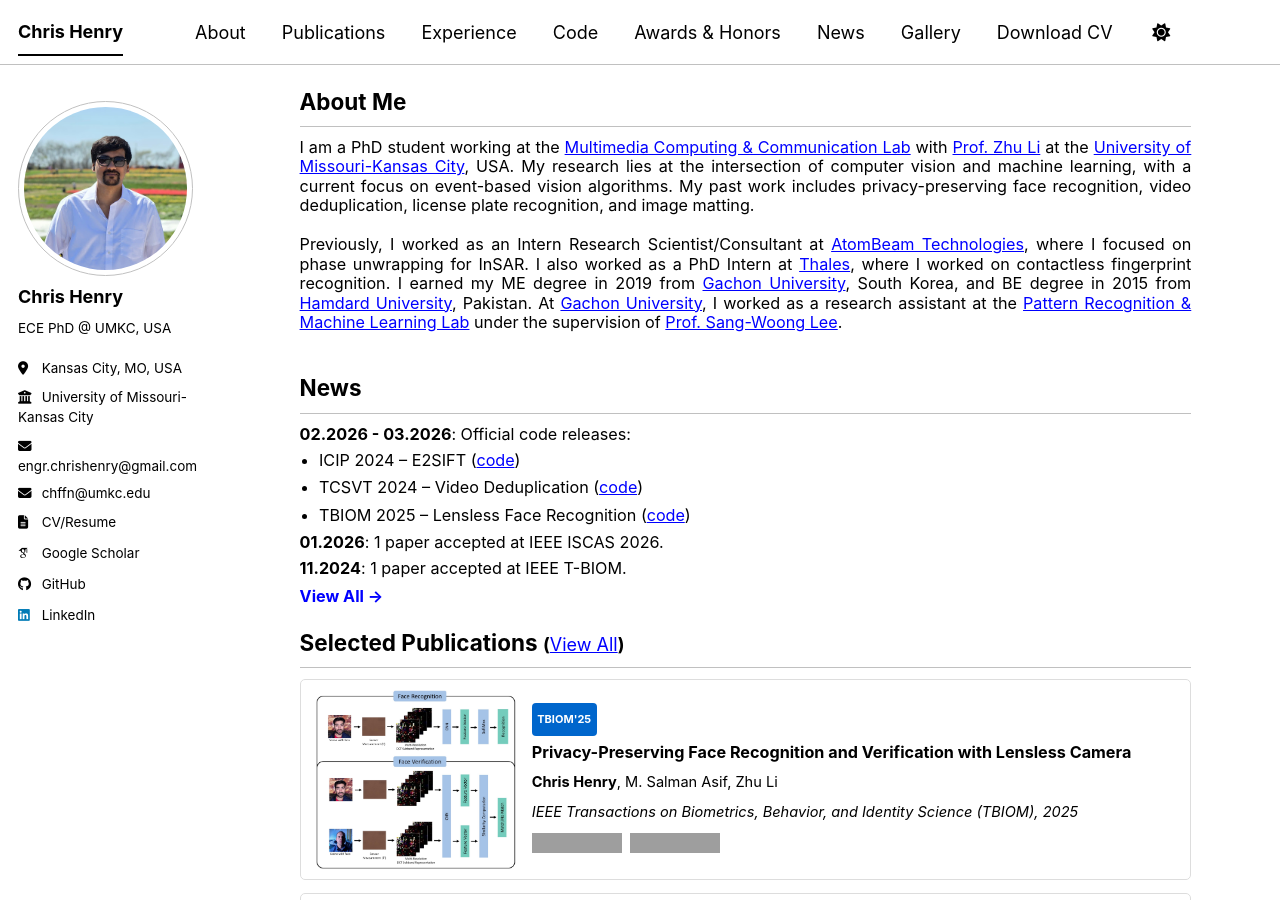
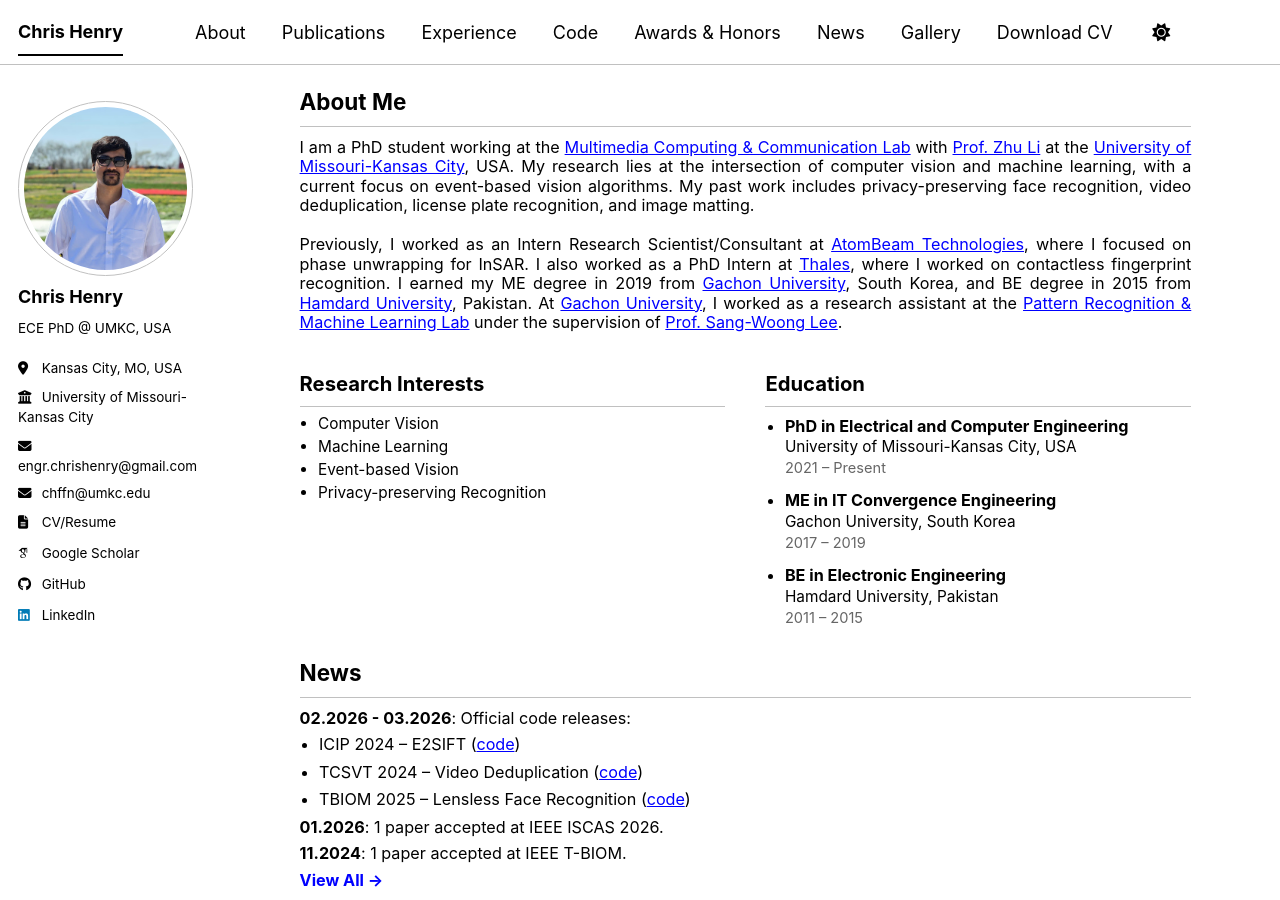
Before and after one commit to engrchrishenry/engrchrishenry.github.io, a Jekyll site: the page built from _pages/about.md, in a window 1280 px wide and 900 px high. Built offline with Jekyll 4.4.1, drawn with Linux system fonts in a browser that asks for light colours; some web fonts are replaced; a script bundle is joined from its source files by our own code; library files that are not in the unit come from our copies; grey boxes are pictures that could not be loaded.

Commit message:
Minor updates and improvements

```diff
--- a/_pages/about.md
+++ b/_pages/about.md
@@ -14,6 +14,52 @@ redirect_from:
 I am a PhD student working at the <a href="https://zhuli-umkc.github.io/my.home/" target="_blank">Multimedia Computing & Communication Lab</a> with <a href="https://zhuli-umkc.github.io/my.home/" target="_blank">Prof. Zhu Li</a> at the <a href="https://www.umkc.edu/" target="_blank">University of Missouri-Kansas City</a>, USA. My research lies at the intersection of computer vision and machine learning, with a current focus on event-based vision algorithms. My past work includes privacy-preserving face recognition, video deduplication, license plate recognition, and image matting.<br><br>
 
 Previously, I worked as an Intern Research Scientist/Consultant at <a href="https://www.atombeamtech.com/" target="_blank">AtomBeam Technologies</a>, where I focused on phase unwrapping for InSAR. I also worked as a PhD Intern at <a href="https://www.thalesgroup.com/en" target="_blank">Thales</a>, where I worked on contactless fingerprint recognition. I earned my ME degree in 2019 from <a href="https://www.gachon.ac.kr/sites/eng/index.do" target="_blank">Gachon University</a>, South Korea, and BE degree in 2015 from <a href="https://www.hamdard.edu.pk/" target="_blank">Hamdard University</a>, Pakistan. At <a href="https://www.gachon.ac.kr/sites/eng/index.do" target="_blank">Gachon University</a>, I worked as a research assistant at the <a href="http://pr.gachon.ac.kr/" target="_blank">Pattern Recognition & Machine Learning Lab</a> under the supervision of <a href="https://pr.gachon.ac.kr/people-professor.html" target="_blank">Prof. Sang-Woong Lee</a>.<br><br>
+
+</div>
+
+<div style="font-size:0.90em; line-height:1.5em;">
+
+  <div style="display:flex; flex-wrap:wrap; gap:40px; align-items:flex-start;">
+
+    <!-- Research Interests -->
+    <div style="flex:1; min-width:280px;">
+      <h2 style="margin-bottom:0.4em;">Research Interests</h2>
+      <ul style="margin:0; padding-left:1.2em; line-height:1.0em;font-size:0.95em;">
+        <li>Computer Vision</li>
+        <li>Machine Learning</li>
+        <li>Event-based Vision</li>
+        <li>Privacy-preserving Recognition</li>
+      </ul>
+    </div>
+
+    <!-- Education -->
+  <div style="flex:1; min-width:280px;">
+    <h2 style="margin-bottom:0.4em;">Education</h2>
+
+    <ul style="margin:0; padding-left:1.2em; line-height:1.25em;">
+
+      <li style="margin-bottom:0.75em;">
+        <strong>PhD in Electrical and Computer Engineering</strong><br>
+        <span style="font-size:0.95em;">University of Missouri-Kansas City, USA</span><br>
+        <span style="font-size:0.90em; color:#666;">2021 – Present</span>
+      </li>
+
+      <li style="margin-bottom:0.75em;">
+        <strong>ME in IT Convergence Engineering</strong><br>
+        <span style="font-size:0.95em;">Gachon University, South Korea</span><br>
+        <span style="font-size:0.90em; color:#666;">2017 – 2019</span>
+      </li>
+
+      <li>
+        <strong>BE in Electronic Engineering</strong><br>
+        <span style="font-size:0.95em;">Hamdard University, Pakistan</span><br>
+        <span style="font-size:0.90em; color:#666;">2011 – 2015</span>
+      </li>
+
+    </ul>
+  </div>
+
+  </div>
 
 </div>
 
```
